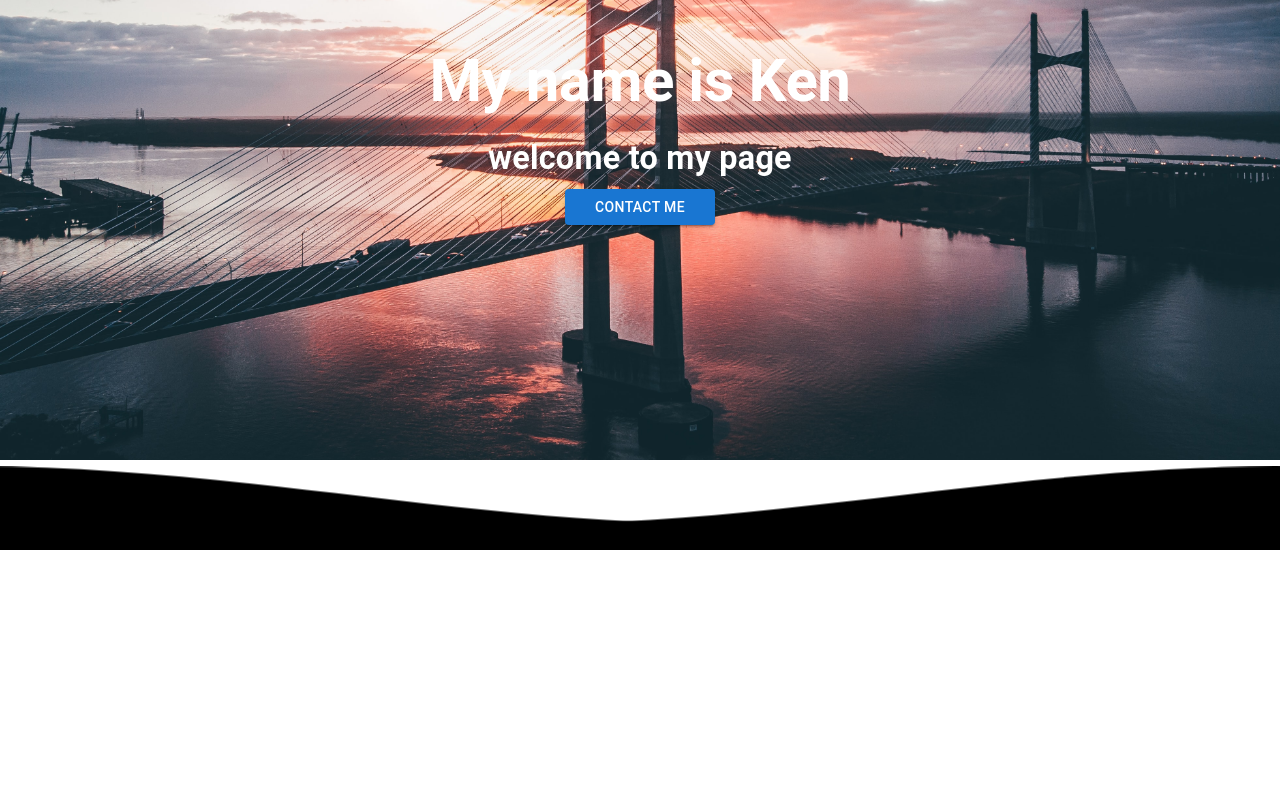
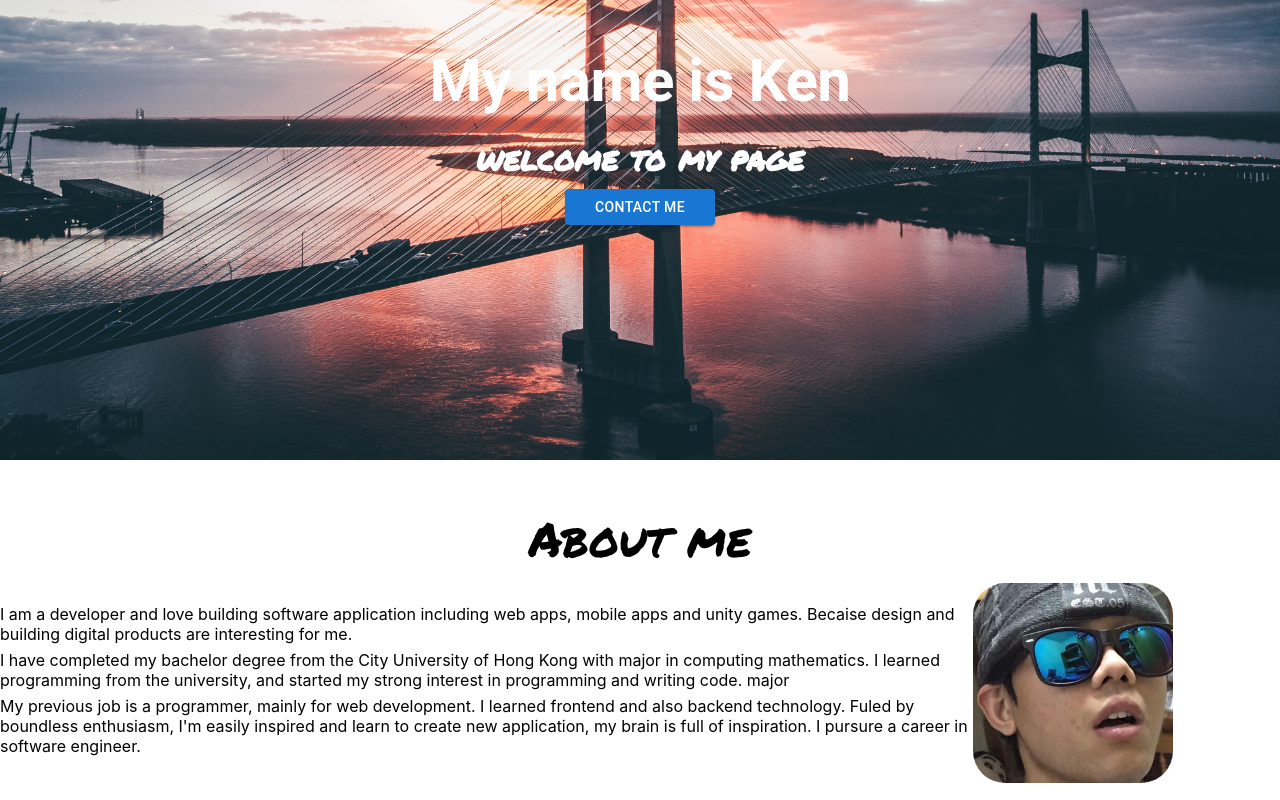
Before and after one commit to YinHk-myProject/my-landing-page, a React (Create React App) app: page / in a window 1280 px wide. Shown: the part 240-1040 px from the top of the page. Before the commit the page ends 800 px from the top, so only its background shows below. Built offline with nearby package versions, Linux system fonts and the light colour scheme; a web font is replaced by a local one.

Commit message:
feat: changes

```diff
--- a/public/index.html
+++ b/public/index.html
@@ -8,6 +8,9 @@
     <link rel="preconnect" href="https://fonts.gstatic.com" crossorigin>
     <link href="https://fonts.googleapis.com/css2?family=Boogaloo&display=swap" rel="stylesheet">
     <link href="https://fonts.googleapis.com/css2?family=Boogaloo&family=Secular+One&display=swap" rel="stylesheet">
+    <link rel="preconnect" href="https://fonts.googleapis.com">
+    <link rel="preconnect" href="https://fonts.gstatic.com" crossorigin>
+    <link href="https://fonts.googleapis.com/css2?family=Permanent+Marker&display=swap" rel="stylesheet">
     <meta name="viewport" content="width=device-width, initial-scale=1" />
     <meta name="theme-color" content="#000000" />
     <meta
--- /dev/null
+++ b/src/components/About.js
@@ -0,0 +1,69 @@
+import React, { useEffect } from 'react'
+import { Typography, Grid, Avatar } from "@mui/material";
+import { motion } from "framer-motion";
+import { makeStyles } from "@mui/styles";
+import image from "../image/me.jpg";
+
+const useStyles = makeStyles(() => ({
+    wrapper: {
+      width: '100%',
+      minHeight: 400
+    },
+    title: {
+      display: 'flex',
+      justifyContent: 'center',
+      marginTop: 50
+    },
+    text: {
+       fontFamily: "'Permanent Marker', cursive"
+    },
+    messageContainer: {
+       display: 'flex',
+       flexDirection: 'column',
+       justifyContent: 'center',
+       alignItems: 'center'
+    }
+
+}));
+
+const About = () => {
+    const classes = useStyles();
+
+    return (
+      <div className={classes.wrapper}>
+        <motion.div className={classes.title}>
+          <Typography className={classes.text}  gutterBottom variant="h3" component="h3">
+             About me
+          </Typography>
+        </motion.div>
+        <Grid container space={2} direction="column">
+          <Grid item xs={12} sm={12} md={6} sx={{ display: 'flex', justifyContent: 'center'}}>
+           <motion.div className={classes.messageContainer}>
+            <Typography className={classes.message}  gutterBottom variant="body" component="p">
+               I am a developer and love building software application including web apps,
+               mobile apps and unity games. Becaise design and building digital products are
+               interesting for me.
+            </Typography>
+            <Typography className={classes.message}  gutterBottom variant="body" component="p">
+               I have completed my bachelor degree from the City University of Hong Kong with major
+               in computing mathematics. I learned programming from the university, and started my
+               strong interest in programming and writing code.
+               major
+            </Typography>
+            <Typography className={classes.message}  gutterBottom variant="body" component="p">
+               My previous job is a programmer, mainly for web development. I learned frontend and
+               also backend technology. Fuled by boundless enthusiasm, I'm easily inspired and learn
+               to create new application, my brain is full of inspiration. I pursure a career in software engineer.
+            </Typography>
+           </motion.div>
+           <Grid item xs={12} sm={12} md={6}>
+             <Avatar alt="ken" src={image} variant="square" sx={{ width: 200, height: 200, borderRadius: 8 }}/>
+           </Grid>
+          </Grid>
+        </Grid>
+      </div>
+    );
+};
+
+
+export default About;
--- a/src/components/Head.js
+++ b/src/components/Head.js
@@ -1,12 +1,7 @@
 import React, { useEffect } from 'react'
-import { Swiper, SwiperSlide } from "swiper/react";
-import SwiperCore, { Autoplay, EffectCube, Pagination } from 'swiper';
-import { Card,
-         CardContent,
-         Typography,
+import { Typography,
          Grid,
-         Button,
-         Avatar } from "@mui/material";
+         Button } from "@mui/material";
 import { motion } from "framer-motion";
 import { makeStyles } from "@mui/styles";
 import image from '../image/bgImage.jpg';
@@ -25,8 +20,13 @@ const useStyles = makeStyles(() => ({
         justifyContent: 'center',
         //alignItems: 'center'
     },
-    text: {
-        color: 'rgb(255,255,255)'
+    text1: {
+        color: 'rgb(255,255,255)',
+        //fontFamily:  '"Boogaloo", cursive'
+    },
+    text2: {
+        color: 'rgb(255,255,255)',
+        fontFamily: "'Permanent Marker', cursive"
     },
     textContainer1: {
         display: 'flex',
@@ -51,19 +51,18 @@ const Head = () => {
        <Grid container space={2} direction="column" >
        <Grid item xs={12} sm={12} md={6} sx={{display: 'flex', justifyContent: "center"}}>
         <motion.div>
-            <Typography className={classes.text} gutterBottom variant="h2" component="h2"  fontWeight="bold">
+            <Typography className={classes.text1} gutterBottom variant="h2" component="h2"  fontWeight="bold">
                 My name is Ken
             </Typography>
         </motion.div>
         </Grid>
         <Grid item xs={12} sm={12} md={6} sx={{display: 'flex', justifyContent: "center"}}>
         <motion.div>
-            <Typography className={classes.text}  gutterBottom variant="h4" component="h4" fontWeight="bold">
+            <Typography className={classes.text2}  gutterBottom variant="h4" component="h4" fontWeight="bold">
                 welcome to my page
             </Typography>
         </motion.div>
         </Grid>
-
         <Grid item sx={{display: 'flex', justifyContent: "center"}}>
             <Button
                 className={classes.button}
--- a/src/mainLandingPage/MainLandingPage.js
+++ b/src/mainLandingPage/MainLandingPage.js
@@ -1,14 +1,22 @@
 import React, { Fragment } from "react";
 import NavBar from "../components/NavBar";
 import Head from "../components/Head";
+import About from '../components/About';
 import WaveBorder from "../components/WaveBorder";
-
+import { motion, useViewportScroll } from "framer-motion";
 
 const MainLandingPage = () => {
+  const { scrollYProgress } = useViewportScroll();
+
     return (
       <Fragment>
+        <motion.path
+          d="M 0, 20 a 20, 20 0 1,0 40,0 a 20, 20 0 1,0 -40,0"
+          style={{ pathLength: scrollYProgress }}
+        />
         <NavBar />
         <Head />
+        {<About />}
         <WaveBorder />
       </Fragment>
     );
```
Also changed, not shown: src/components/Skills.js (added, +69 -0 lines), src/image/me.jpg (added).
